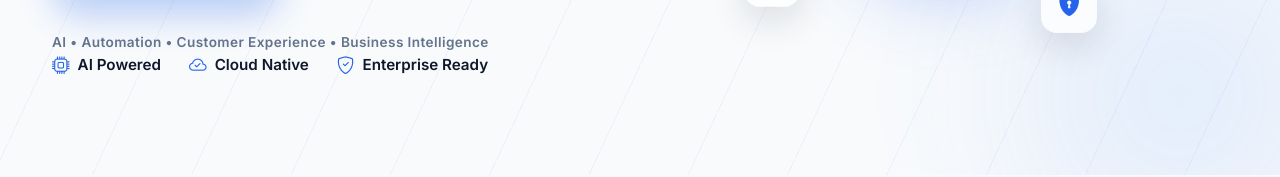
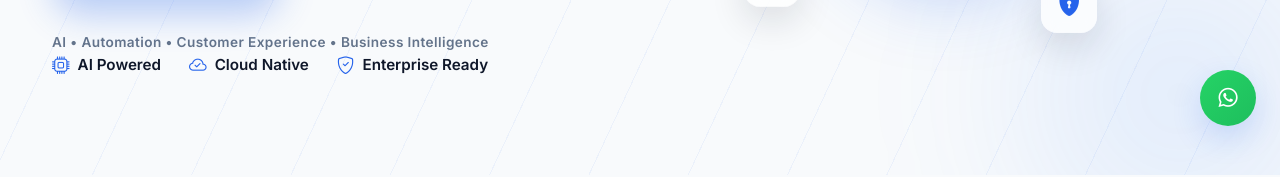
Before and after one commit to PratyushPushkal/ui.nipun.pro, a React (Vite) app: page / in a window 1280 px wide. Shown: the part 554-731 px from the top of the page. Built offline with nearby package versions, Linux system fonts and the light colour scheme; no server answers.

Commit message:
feat: added whatsapp to nipun

```diff
--- /dev/null
+++ b/src/components/WhatsAppWidget.css
@@ -0,0 +1,125 @@
+.whatsapp-widget {
+    position: fixed;
+    right: 1.5rem;
+    bottom: 7.5rem;
+    /* sit above the chat widget */
+    z-index: 1200;
+    display: flex;
+    flex-direction: column;
+    align-items: flex-end;
+    gap: 1rem;
+}
+
+.whatsapp-launcher {
+    width: 56px;
+    height: 56px;
+    border-radius: 50%;
+    border: none;
+    background: linear-gradient(135deg, #25d366, #1ebe5d);
+    color: #fff;
+    font-size: 1.2rem;
+    display: flex;
+    align-items: center;
+    justify-content: center;
+    box-shadow: 0 12px 30px rgba(37, 99, 235, 0.18);
+    transition: transform 0.2s ease, box-shadow 0.2s ease;
+}
+
+.whatsapp-launcher:hover {
+    transform: translateY(-3px) scale(1.04);
+}
+
+.whatsapp-panel {
+    width: min(360px, calc(100vw - 2.5rem));
+    background: rgba(255, 255, 255, 0.95);
+    border: 1px solid rgba(148, 163, 184, 0.15);
+    border-radius: var(--radius);
+    box-shadow: 0 30px 70px rgba(15, 23, 42, 0.12);
+    display: flex;
+    flex-direction: column;
+    overflow: hidden;
+}
+
+.whatsapp-panel__header {
+    display: flex;
+    align-items: center;
+    justify-content: space-between;
+    padding: 0.9rem 1rem;
+    background: linear-gradient(90deg, #25d366, #20b858);
+    color: #fff;
+}
+
+.whatsapp-identity {
+    display: flex;
+    align-items: center;
+    gap: 0.6rem;
+}
+
+.whatsapp-avatar {
+    width: 40px;
+    height: 40px;
+    border-radius: 10px;
+    background: rgba(255, 255, 255, 0.12);
+    display: flex;
+    align-items: center;
+    justify-content: center;
+    font-size: 1.1rem;
+}
+
+.whatsapp-name {
+    margin: 0;
+    font-weight: 700;
+}
+
+.whatsapp-number {
+    margin: 0;
+    font-size: 0.85rem;
+    opacity: 0.95;
+    cursor: pointer;
+}
+
+.whatsapp-panel__close {
+    border: none;
+    background: rgba(255, 255, 255, 0.12);
+    color: #fff;
+    width: 32px;
+    height: 32px;
+    border-radius: 8px;
+    display: flex;
+    align-items: center;
+    justify-content: center;
+}
+
+.whatsapp-panel__body {
+    padding: 1rem;
+    font-size: 0.95rem;
+    color: var(--dark);
+}
+
+.whatsapp-panel__footer {
+    padding: 0.85rem;
+    border-top: 1px solid rgba(148, 163, 184, 0.12);
+    display: flex;
+    justify-content: center;
+}
+
+.whatsapp-start {
+    background: linear-gradient(90deg, #25d366, #20b858);
+    color: #fff;
+    border: none;
+    padding: 0.6rem 1rem;
+    border-radius: 999px;
+    font-weight: 700;
+    cursor: pointer;
+}
+
+@media (max-width: 480px) {
+    .whatsapp-widget {
+        right: 1rem;
+        bottom: 8.5rem;
+    }
+
+    .whatsapp-panel {
+        width: calc(100vw - 2rem);
+    }
+}
--- /dev/null
+++ b/src/components/WhatsAppWidget.jsx
@@ -0,0 +1,32 @@
+import "./WhatsAppWidget.css";
+
+export default function WhatsAppWidget() {
+    const phone = "9741819765";
+    const name = "Nipun";
+    const defaultMessage = `Hi ${name}, I would like to connect.`;
+
+    const startWhatsApp = () => {
+        const encoded = encodeURIComponent(defaultMessage);
+        const isMobile = /Mobi|Android|iPhone|iPad|iPod/.test(navigator.userAgent || "");
+
+        // On mobile try the whatsapp:// deep link, otherwise open web wa.me fallback
+        if (isMobile) {
+            window.location.href = `whatsapp://send?phone=${phone}&text=${encoded}`;
+        } else {
+            window.open(`https://wa.me/${phone}?text=${encoded}`, "_blank", "noopener");
+        }
+    };
+
+    return (
+        <div className="whatsapp-widget">
+            <button
+                type="button"
+                className="whatsapp-launcher"
+                aria-label="Open WhatsApp contact"
+                onClick={startWhatsApp}
+            >
+                <i className="bi bi-whatsapp" aria-hidden="true" />
+            </button>
+        </div>
+    );
+}
--- a/src/pages/Home.jsx
+++ b/src/pages/Home.jsx
@@ -9,6 +9,7 @@ import CTA from "../components/CTA";
 import Contact from "../components/Contact";
 import Footer from "../components/Footer";
 import ChatBot from "../components/ChatBot";
+import WhatsAppWidget from "../components/WhatsAppWidget";
 
 export default function Home() {
     const ENABLE_CHATBOT = import.meta.env.VITE_ENABLE_CHATBOT === "true";
@@ -28,6 +29,7 @@ export default function Home() {
             </main>
             <Footer />
             {ENABLE_CHATBOT && <ChatBot />}
+            <WhatsAppWidget />
         </>
     );
 }
```
